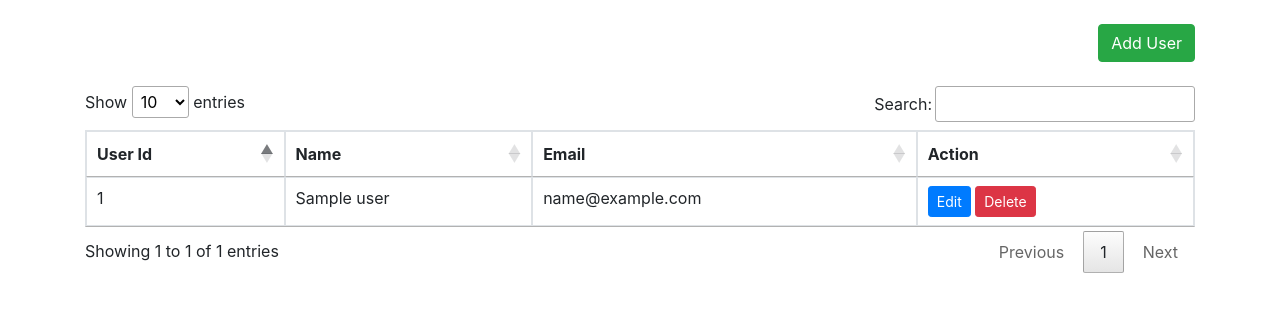
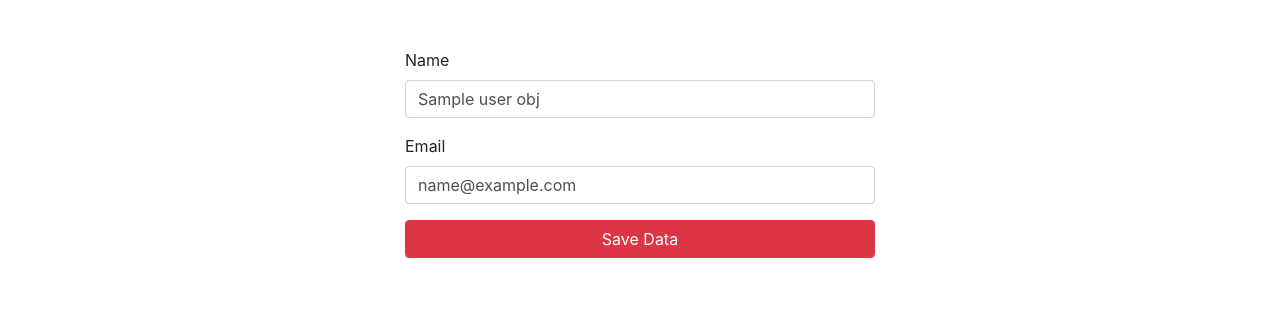
Before and after one commit to sreeramp96/project-root, a CodeIgniter 4 app: the page made by app/Views/edit_view.php in a window 1280 px wide. Shown: the top 312 px of the page. Run offline with PHP 8.4 and a stand-in for CodeIgniter, Linux system fonts and the light colour scheme; the template is opened without the code that fills it: most values are stand-ins (such as "Sample title", 1, 10 or a date in 2020); some libraries are stand-ins or nearby versions.

Commit message:
Updated code

```diff
--- a/app/Config/App.php
+++ b/app/Config/App.php
@@ -22,7 +22,7 @@ class App extends BaseConfig
      * explicitly and never rely on auto-guessing, especially in production
      * environments.
      */
-    public string $baseURL = 'http://localhost/project-root/';
+    public string $baseURL = 'http://localhost/project-root';
 
     /**
      * Allowed Hostnames in the Site URL other than the hostname in the baseURL.
--- a/app/Views/edit_view.php
+++ b/app/Views/edit_view.php
@@ -1,59 +1,68 @@
-<!doctype html>
-<html lang="en">
+<!DOCTYPE html>
+<html>
 
 <head>
-  <meta charset="utf-8">
-  <meta name="viewport" content="width=device-width, initial-scale=1, shrink-to-fit=no">
-  <title>Codeigniter 4 CRUD App Example - positronx.io</title>
+  <title>Codeigniter 4 CRUD - Edit User Demo</title>
   <link rel="stylesheet" href="https://stackpath.bootstrapcdn.com/bootstrap/4.5.0/css/bootstrap.min.css">
+  <style>
+    .container {
+      max-width: 500px;
+    }
+
+    .error {
+      display: block;
+      padding-top: 5px;
+      font-size: 14px;
+      color: red;
+    }
+  </style>
 </head>
 
 <body>
-  <div class="container mt-4">
-    <div class="d-flex justify-content-end">
-      <a href="<?php echo site_url('/user-form') ?>" class="btn btn-success mb-2">Add User</a>
-    </div>
-    <?php
-    if (isset($_SESSION['msg'])) {
-      echo $_SESSION['msg'];
+  <div class="container mt-5">
+    <form method="post" id="update_user" name="update_user" action="<?= site_url('/update') ?>">
+      <input type="hidden" name="id" id="id" value="<?php echo $user_obj['id']; ?>">
+      <div class="form-group">
+        <label>Name</label>
+        <input type="text" name="name" class="form-control" value="<?php echo $user_obj['name']; ?>">
+      </div>
+      <div class="form-group">
+        <label>Email</label>
+        <input type="email" name="email" class="form-control" value="<?php echo $user_obj['email']; ?>">
+      </div>
+      <div class="form-group">
+        <button type="submit" class="btn btn-danger btn-block">Save Data</button>
+      </div>
+    </form>
+  </div>
+  <script src="https://code.jquery.com/jquery-3.5.1.slim.min.js"></script>
+  <script src="https://cdnjs.cloudflare.com/ajax/libs/jquery-validate/1.19.2/jquery.validate.js"></script>
+  <script src="https://cdnjs.cloudflare.com/ajax/libs/jquery-validate/1.19.2/additional-methods.min.js"></script>
+  <script>
+    if ($("#update_user").length > 0) {
+      $("#update_user").validate({
+        rules: {
+          name: {
+            required: true,
+          },
+          email: {
+            required: true,
+            maxlength: 60,
+            email: true,
+          },
+        },
+        messages: {
+          name: {
+            required: "Name is required.",
+          },
+          email: {
+            required: "Email is required.",
+            email: "It does not seem to be a valid email.",
+            maxlength: "The email should be or equal to 60 chars.",
+          },
+        },
+      })
     }
-    ?>
-    <div class="mt-3">
-      <table class="table table-bordered" id="users-list">
-        <thead>
-          <tr>
-            <th>User Id</th>
-            <th>Name</th>
-            <th>Email</th>
-            <th>Action</th>
-          </tr>
-        </thead>
-        <tbody>
-          <?php if ($users) : ?>
-            <?php foreach ($users as $user) : ?>
-              <tr>
-                <td><?php echo $user['id']; ?></td>
-                <td><?php echo $user['name']; ?></td>
-                <td><?php echo $user['email']; ?></td>
-                <td>
-                  <a href="<?php echo base_url('edit-view/' . $user['id']); ?>" class="btn btn-primary btn-sm">Edit</a>
-                  <a href="<?php echo base_url('delete/' . $user['id']); ?>" class="btn btn-danger btn-sm">Delete</a>
-                </td>
-              </tr>
-            <?php endforeach; ?>
-          <?php endif; ?>
-        </tbody>
-      </table>
-    </div>
-  </div>
-
-  <script src="https://code.jquery.com/jquery-3.5.1.slim.min.js"></script>
-  <link rel="stylesheet" type="text/css" href="https://cdn.datatables.net/1.10.21/css/jquery.dataTables.min.css">
-  <script type="text/javascript" src="https://cdn.datatables.net/1.10.21/js/jquery.dataTables.min.js"></script>
-  <script>
-    $(document).ready(function() {
-      $('#users-list').DataTable();
-    });
   </script>
 </body>
 
--- a/app/Views/user_view.php
+++ b/app/Views/user_view.php
@@ -11,7 +11,7 @@
 <body>
   <div class="container mt-4">
     <div class="d-flex justify-content-end">
-      <a href="<?php echo site_url('/user-form') ?>" class="btn btn-success mb-2">Add User</a>
+      <a href="<?php echo base_url('/users-form') ?>" class="btn btn-success mb-2">Add User</a>
     </div>
     <?php
     if (isset($_SESSION['msg'])) {
```
Also changed, not shown: app/Config/Routes.php (+8 -7 lines), app/Controllers/UserCrud.php (+28 -27 lines).
